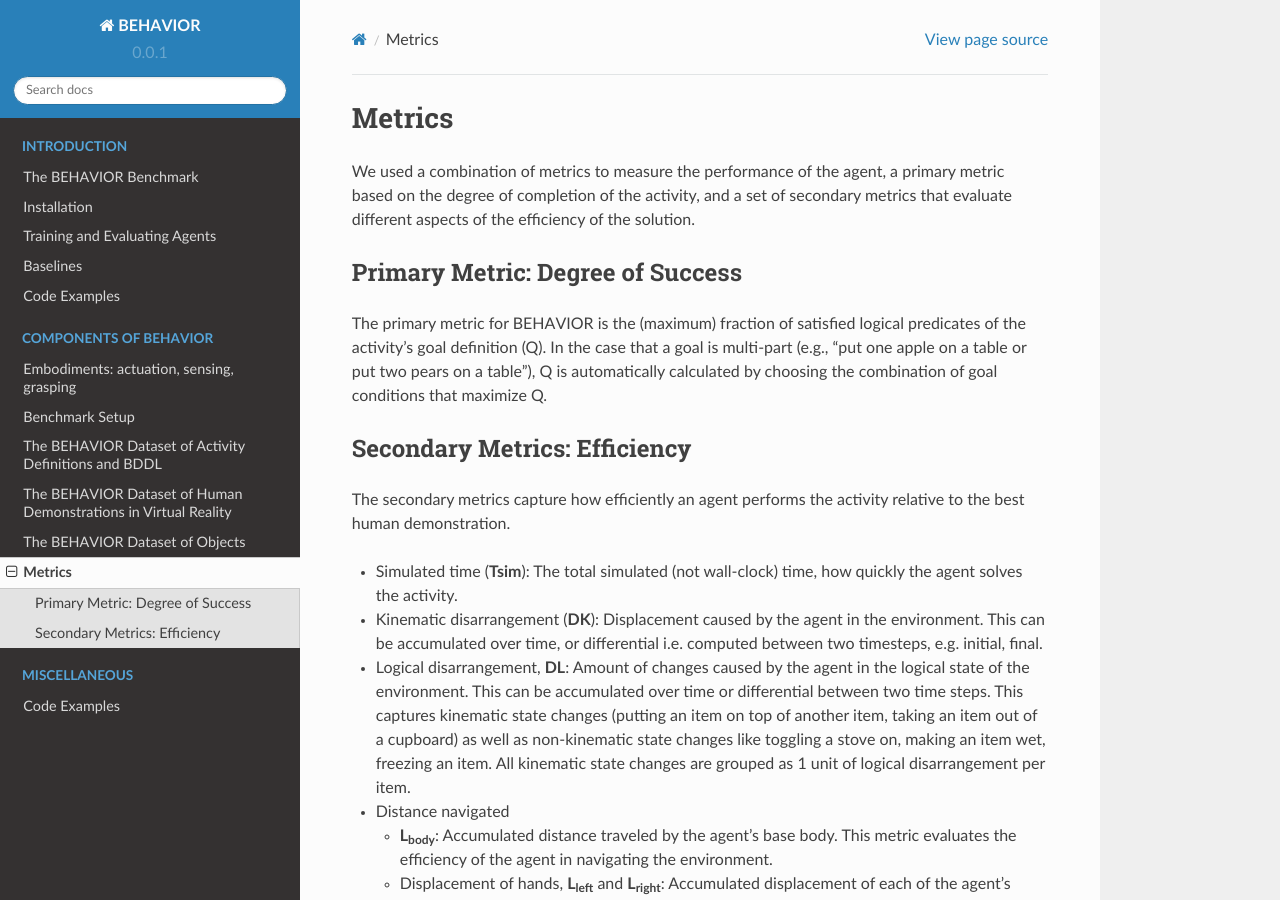
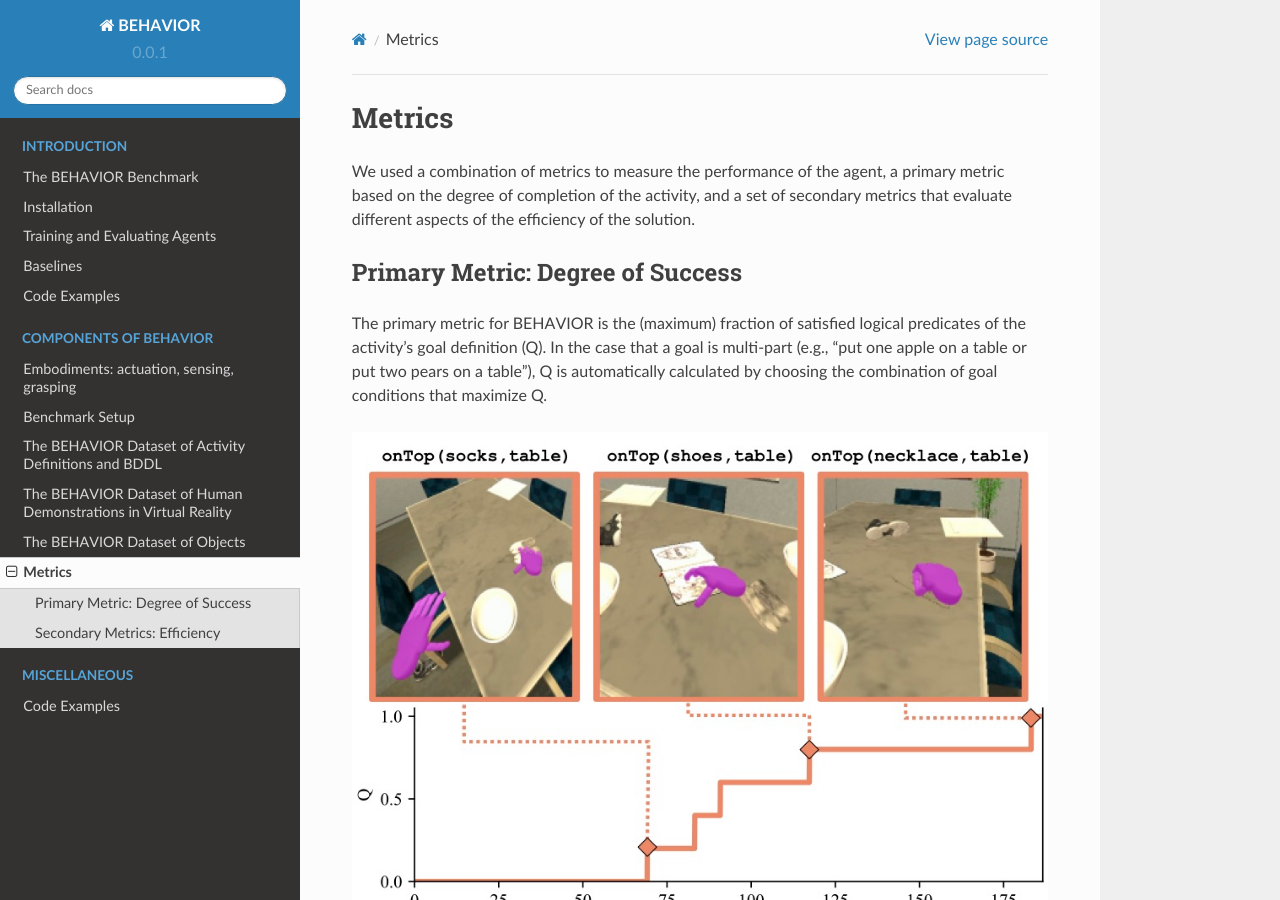
Before and after one commit to StanfordVL/behavior, a Sphinx documentation site: the page built from docs/metrics.md, in a window 1280 px wide and 900 px high. Built offline with Sphinx 7.4.7 and the Read the Docs theme 2.0.0, drawn with Linux system fonts in a browser that asks for light colours; pages that are not in the unit, such as notebooks, are missing from menus.

Commit message:
metric images

```diff
--- a/docs/metrics.md
+++ b/docs/metrics.md
@@ -6,6 +6,8 @@ We used a combination of metrics to measure the performance of the agent, a prim
 
 The primary metric for BEHAVIOR is the (maximum) fraction of satisfied logical predicates of the activity's goal definition (Q).
 In the case that a goal is multi-part (e.g., "put one apple on a table or put two pears on a table"), Q is automatically calculated by choosing the combination of goal conditions that maximize Q.
+
+![q_example.jpg](images/q_example.jpg)
 
 ### Secondary Metrics: Efficiency
 
```
Also changed, not shown: other parts of docs/metrics.md (+2 -0 lines), docs/images/q_example.jpg (added), docs/images/secondarymetrics.jpg (added).
